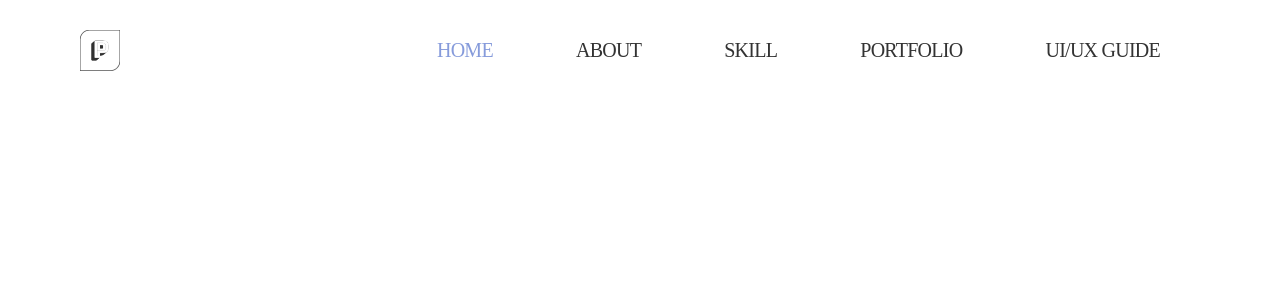
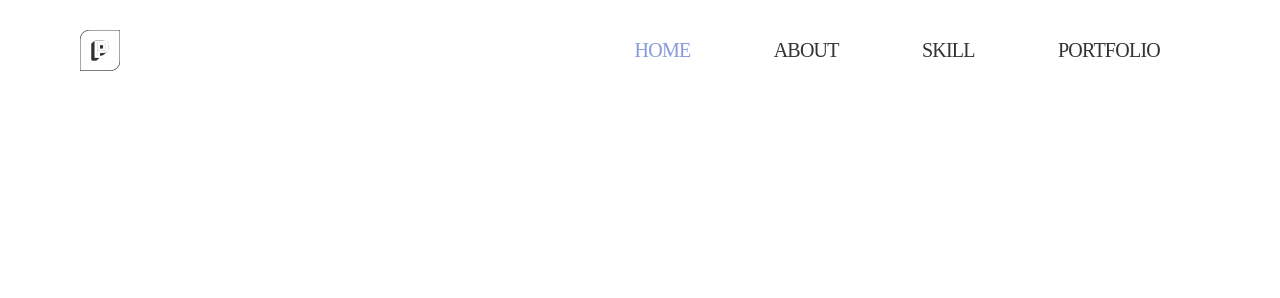
Before and after one commit to psamazing/psamazing, a website: page src/html/index.html in a window 1280 px wide. Shown: the top 298 px of the page. Drawn offline with nearby package versions, Linux system fonts and the light colour scheme; some packages are replaced by stand-ins of ours; files that its build step writes are made by us from their sources; a script that the page names is missing; files whose address does not match are found by name; a web font is replaced by a local one.

Commit message:
헤더수정

```diff
--- a/src/html/include/header.html
+++ b/src/html/include/header.html
@@ -13,7 +13,7 @@
             <li class="nav-list1" data-menuanchor="sec02"><a href="#sec02">ABOUT</a></li>
             <li class="nav-list2" data-menuanchor="sec03"><a href="#sec03">SKILL</a></li>
             <li class="nav-list3" data-menuanchor="sec04"><a href="#sec04">PORTFOLIO</a></li>
-            <li class="nav-list4"><a href="guide.html" target="_blank">UI/UX GUIDE</a></li>
+            <!-- <li class="nav-list4"><a href="guide.html" target="_blank">UI/UX GUIDE</a></li> -->
         </ul>
     </nav>
 </header>
```
Also changed, not shown: dist/html/index.html, dist/templates/data.json.
